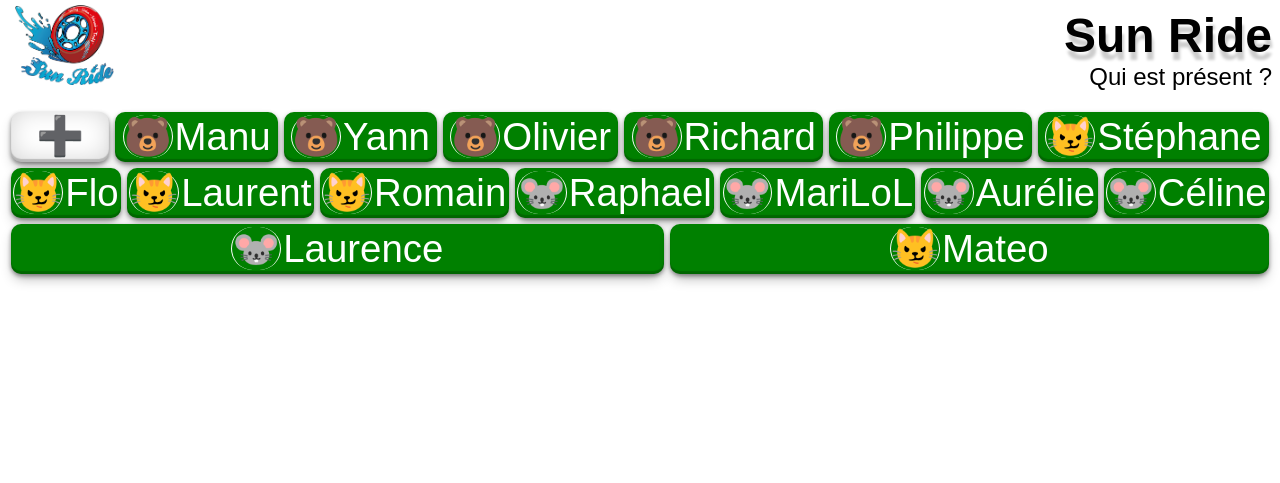
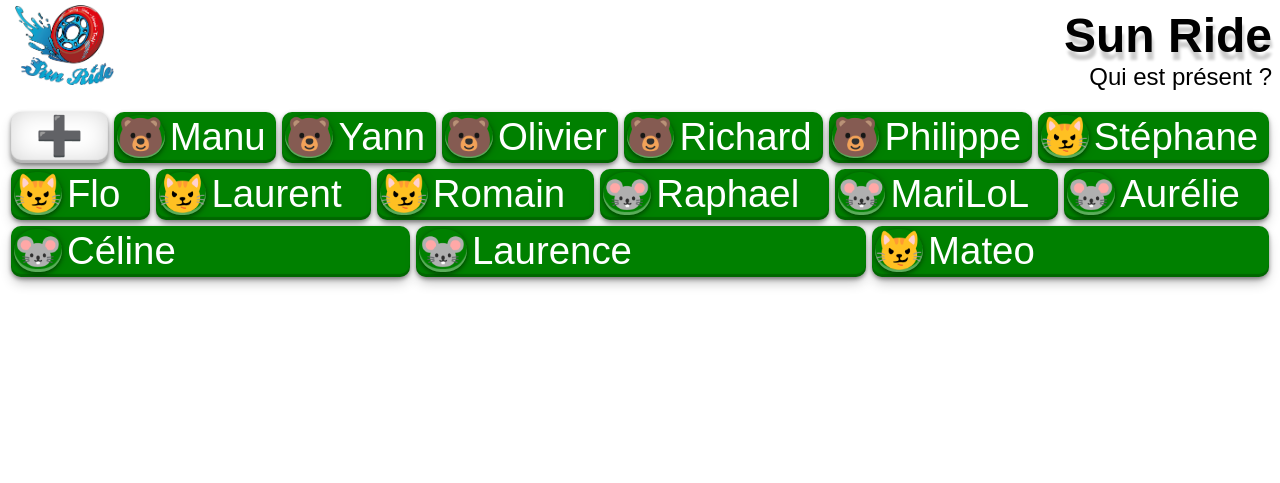
Before and after one commit to Aerom1/matchmaking, a PHP site: page / in a window 1280 px wide. Shown: the top 483 px of the page. Run offline with PHP 8.4, Linux system fonts and the light colour scheme.

Commit message:
ajout animations, mise en forme(emoforce, player), bug de la cible qui reste quand on changeTeam

```diff
--- a/animations.css
+++ b/animations.css
@@ -1,13 +1,28 @@
 button:active {
 /* animation: bounce-in .3s linear; */
 /* transform: rotate(1080deg); */
-animation: zoom 0.3s linear ;
+animation: fadeOut 0.3s linear ;
 }
 
-#btRandom:active {
+/* #btRandom:active {
 animation: zoom 0.3s linear;
-}
+} */
 
+@keyframes fadeOut{
+    0%{
+      opacity: 1;
+      transform: rotateX(90deg);
+    }
+    50%{
+      opacity: 0.5;
+      transform: rotateX(0deg);
+    }
+    100%{
+      display: none;
+      opacity: 0;
+      transform: rotateX(90deg);
+    }
+  }
 
 @keyframes zoom {
 0% {    transform: scale(1, 1);  }
--- a/index.html
+++ b/index.html
@@ -40,15 +40,15 @@
 	</header>
 	<span id="questionPresents">Qui est présent ?</span>
 	<span id="forceEquipes"><center>
-		<div id="forceEq1" class="forceEquipe" style="border-top-left-radius: 20px;border-bottom-left-radius: 20px;"></div>
+		<div id="forceEq1" class="forceEquipe" ></div>
 		<div id="forceEq3" class="forceEquipe" ></div>
-		<div id="forceEq2" class="forceEquipe" style="border-top-right-radius: 20px;border-bottom-right-radius: 20px;"></div>
+		<div id="forceEq2" class="forceEquipe" ></div>
 	</center></span>
 	<br>
 
 	<div class="containerEquipes">
 		<div id="textEchange" style="display:none;">
-			Clic joueur pour échanger 🔁 (glisse)
+			Clic joueur pour échanger 🔁 (ou glisser-déposer)
 			<br>
 			Clic image 🐭😼🐻 pour modifer ✏️
 		</div>
--- a/javascript.js
+++ b/javascript.js
@@ -65,6 +65,7 @@ function changeTeam(){
     loadData(team.newName);
     majForceEquipes_();
     creerDivPlus_();
+    $(".cible").remove();
     $("#questionPresents").slideDown();
 
 
@@ -218,6 +219,8 @@ function btBack(){
 
 function reinit_() {
     console.log("reinit_")
+    $(".cible").remove();
+
     // $("#div0").show();
     var dispos = document.getElementById('div0');
     var equipe1 = document.getElementById('div1');
--- a/style.css
+++ b/style.css
@@ -184,6 +184,7 @@
     text-align: center;
     z-index: 1;
   }
+
   #btRandom {
     z-index: 2;
     display:inline-block ;
@@ -251,30 +252,53 @@ h1 {
 
 #forceEquipes{
   position:absolute;
-  bottom:3px;
-
-  margin-left: auto;
+  top:81vh;
+  right:2vw;
+  /* border:1px solid black; */
+  /* margin-left: auto;
   margin-right: auto;
   left: 0;
   right: 0;
   text-align: center;
-
+  vertical-align: middle; */
 }
 
 .forceEquipe{
   display: none;
   /* border-radius: 10px; */
   padding: 2px;
-  border: 1px solid white;
+  /* border: 1px solid white; */
   font-size: 1.4rem;
   box-shadow:  rgba(50, 50, 93, 0.25) 0px 50px 100px -20px, rgba(0, 0, 0, 0.3) 0px 30px 60px -30px, rgba(10, 37, 64, 0.35) 0px -2px 6px 0px inset;
+  margin: -2px;
 }
 
+#forceEq1 {
+	border-top-left-radius: 20px;
+	border-bottom-left-radius: 20px;
+	}
+#forceEq3 {
+}
+#forceEq2 {
+	border-top-right-radius: 20px;
+	border-bottom-right-radius: 20px;
+	}
+
 .emoforce{
-  border-inline:1px solid white;
+  /* border-inline:1px solid white; */
   border-radius: 100px;
-  /* background-color: green; */
-  margin-right: 2px;
+  margin-right: 5px;
+  /* background-color: rgba(0,0,0,0.1); */
+  /* padding-bottom: 40px; */
+  box-shadow:
+    rgba(0, 0, 0, 0.4) 0px 2px 4px 0px,
+    rgba(0, 0, 0, 0.3) 0px 0px 13px -3px,
+    rgba(255,255,255, 0.2) 0px -3px 1px 0px inset,
+    rgba(255,255,255, 0.2) 0px -3px 1px 0px inset;
+  /* box-shadow: -1px -2px 5px 1px rgba(0, 0, 0, 0.7),
+              1px -2px 20px rgba(255, 255, 255, 0.6) inset;  */
+  /* box-shadow: inset 2px 2px 5px rgba(154, 147, 140, 0.5), 1px 1px 5px rgba(255, 255, 255, 1); */
+
   }
 
 .btModifNom,.btSupprPlayer, .btCloseMenu{
@@ -324,11 +348,6 @@ h1 {
 
 
 
-
-
-
-
-
 /* Make content area fill the entire browser window */
 html, .fullscreen {
   /* display: flex; */
@@ -365,24 +384,35 @@ html, .fullscreen {
   /* width: 40vw; */
   display:inline-block;
   /* height:100%; */
-  /* background-color: lightgrey; */
   /* line-height: 100%;  */
   /* display: table-cell; */
   vertical-align: middle;
 }
 
+#divOptionsJoueurs{
+  animation: bounce-in .3s linear;
+  text-align: center;
 
+}
 
 button {
   /* box-shadow: rgba(50, 50, 93, 0.25) 0px 50px 100px -20px, rgba(0, 0, 0, 0.3) 0px 30px 60px -30px, rgba(10, 37, 64, 0.35) 0px -2px 6px 0px inset; */
   /* box-shadow: rgba(0, 0, 0, 0.35) 0px -50px 36px -28px inset, rgba(25, 59, 77, 0.4) 0px 25px 20px -20px; */
-  box-shadow: rgba(0, 0, 0, 0.1) 0px 4px 4px 0px, rgba(0, 0, 0, 0.05) 0px 1px 6px 0px, rgba(0, 0, 0, 0.1) 0px 8px 8px 0px, rgba(0, 0, 0, 0.1) 0px 16px 16px 0px, rgba(0, 0, 0, 0.15) 8px 32px 32px 0px, rgba(0, 0, 0, 0.15) 8px 64px 64px 0px;
+  box-shadow:
+  rgba(0, 0, 0, 0.05) 0px 1px 6px 0px,
+  rgba(0, 0, 0, 0.1) 0px 4px 4px 0px,
+  rgba(0, 0, 0, 0.1) 0px 8px 8px 0px,
+  rgba(0, 0, 0, 0.1) 0px 16px 16px 0px,
+  rgba(0, 0, 0, 0.15) 8px 32px 32px 0px,
+  rgba(0, 0, 0, 0.15) 8px 64px 64px 0px;
 }
 
 .player {
   animation: bounce-in .3s linear;
-  text-align: center;
+  text-align: left;
   padding:2px;
+  padding-bottom:3px;
+  padding-left:3px;
   /* padding-left: 10px; */
   /* display: inline-block; */
   /* padding: 2px; */
@@ -393,7 +423,9 @@ button {
   /* position: relative; */
   overflow: hidden;
   flex-grow: 1;
-  box-shadow: rgba(0, 0, 0, 0.4) 0px 2px 4px 0px, rgba(0, 0, 0, 0.3) 0px 7px 13px -3px, rgba(0, 0, 0, 0.2) 0px -3px 1px 0px inset;
+  box-shadow: rgba(0, 0, 0, 0.4) 0px 2px 4px 0px,
+              rgba(0, 0, 0, 0.3) 0px 7px 13px -3px,
+              rgba(0, 0, 0, 0.2) 0px -3px 1px 0px inset;
 }
 
 #div0{
@@ -454,7 +486,7 @@ button {
   /* border: 1px solid black; */
 }
 #div3>.player,#forceEq3 {
-  background-color: black;
+  background-color: rgb(61, 61, 61);
   color: white;
   /* border: 1px solid grey; */
 }
```
